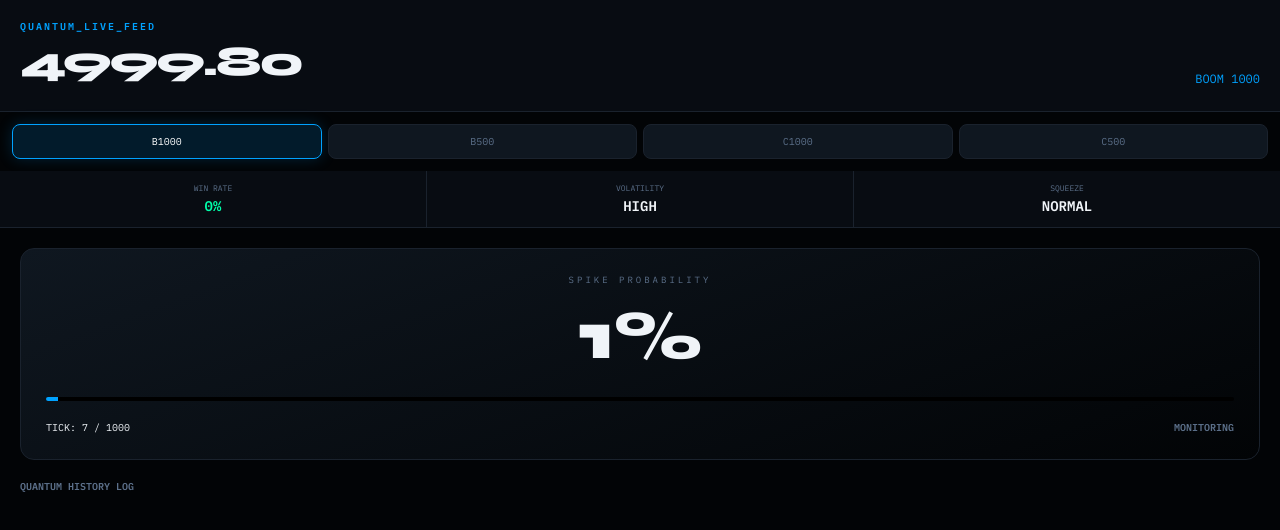
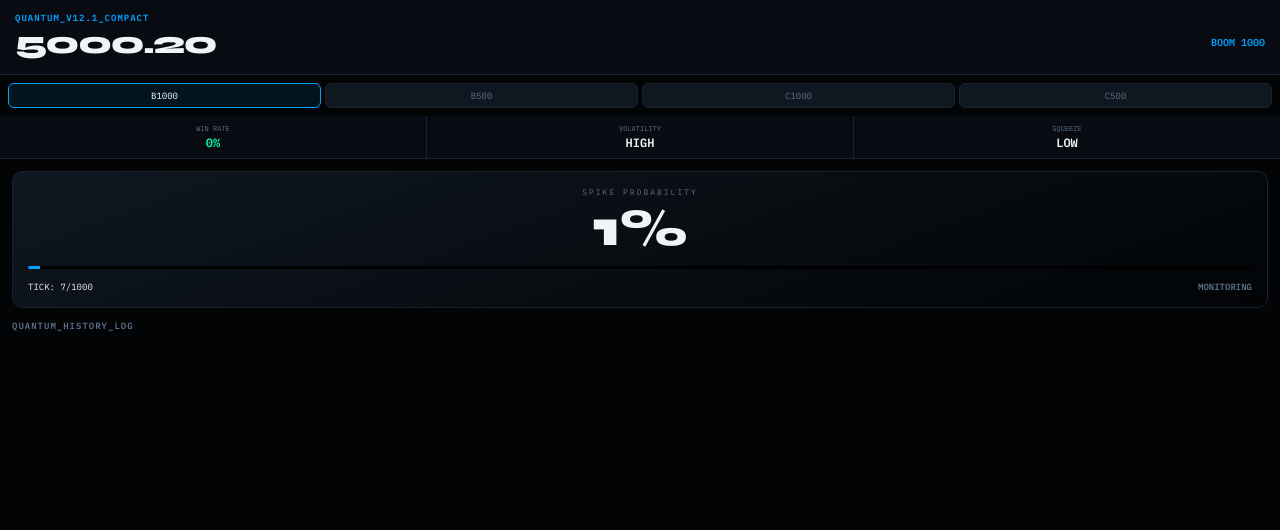
Before and after one commit to ahmedsamam/Test-deriv, a plain HTML site: page index.html in a window 1280 px wide. Drawn offline with Linux system fonts and the light colour scheme.

Commit message:
Update title and styles for Compact v12.1

```diff
--- a/index.html
+++ b/index.html
@@ -3,76 +3,72 @@
 <head>
     <meta charset="UTF-8">
     <meta name="viewport" content="width=device-width, initial-scale=1.0, maximum-scale=1.0, user-scalable=no">
-    <title>OKCOMPUTER — Quantum v12</title>
+    <title>OKCOMPUTER — Compact v12.1</title>
     <link href="https://fonts.googleapis.com/css2?family=IBM+Plex+Mono:wght@400;600&family=Syne:wght@800&display=swap" rel="stylesheet">
     <style>
         :root {
             --bg0: #020406; --bg1: #080c12; --bg2: #0f1720;
             --border: #1a222d; --up: #00ffaa; --dn: #ff2d55;
-            --bl: #00a2ff; --gl: #f0f4f8; --r: 14px;
+            --bl: #00a2ff; --gl: #f0f4f8; --r: 10px;
             --sans: 'Syne', sans-serif; --mono: 'IBM Plex Mono', monospace;
         }
 
         * { box-sizing: border-box; margin: 0; padding: 0; -webkit-tap-highlight-color: transparent; }
         body {
             height: 100dvh; background: var(--bg0); color: var(--gl);
-            font-family: var(--mono); font-size: 13px; overflow: hidden;
+            font-family: var(--mono); font-size: 12px; overflow: hidden;
             display: flex; flex-direction: column;
         }
 
-        /* Header & Quantum Price */
-        .hdr { padding: 20px; background: var(--bg1); border-bottom: 1px solid var(--border); }
-        .price-label { font-size: 10px; color: var(--bl); font-weight: 800; letter-spacing: 2px; }
-        .price-val { font-family: var(--sans); font-size: 42px; line-height: 1; margin: 8px 0; letter-spacing: -2px; }
+        /* Compact Header */
+        .hdr { padding: 12px 15px; background: var(--bg1); border-bottom: 1px solid var(--border); }
+        .price-label { font-size: 9px; color: var(--bl); font-weight: 800; letter-spacing: 1px; }
+        .price-row { display: flex; justify-content: space-between; align-items: center; }
+        .price-val { font-family: var(--sans); font-size: 32px; letter-spacing: -1.5px; }
 
-        /* Market Selector */
-        .mkt-grid { display: grid; grid-template-columns: repeat(4, 1fr); gap: 6px; padding: 12px; background: var(--bg0); }
+        /* Market Selector - Reduced Height */
+        .mkt-grid { display: grid; grid-template-columns: repeat(4, 1fr); gap: 4px; padding: 8px; background: var(--bg0); }
         .mkt-btn {
-            padding: 10px 0; background: var(--bg2); border: 1px solid var(--border);
-            border-radius: 8px; font-size: 10px; text-align: center; color: #5c708a; transition: 0.2s;
+            padding: 6px 0; background: var(--bg2); border: 1px solid var(--border);
+            border-radius: 6px; font-size: 9px; text-align: center; color: #5c708a;
         }
-        .mkt-btn.active { border-color: var(--bl); color: #fff; background: rgba(0, 162, 255, 0.15); box-shadow: 0 0 15px rgba(0, 162, 255, 0.2); }
+        .mkt-btn.active { border-color: var(--bl); color: #fff; background: rgba(0, 162, 255, 0.1); }
 
-        /* Quantum Metrics */
+        /* Metrics Bar - Slim */
         .metrics-row { display: grid; grid-template-columns: 1fr 1fr 1fr; gap: 1px; background: var(--border); border-bottom: 1px solid var(--border); }
-        .m-box { background: var(--bg1); padding: 12px; text-align: center; }
-        .m-lbl { font-size: 8px; color: #5c708a; margin-bottom: 4px; text-transform: uppercase; }
-        .m-val { font-weight: 600; font-size: 14px; }
+        .m-box { background: var(--bg1); padding: 8px; text-align: center; }
+        .m-lbl { font-size: 7px; color: #5c708a; margin-bottom: 2px; }
+        .m-val { font-weight: 600; font-size: 12px; }
 
-        /* Main Display */
-        .stage { flex: 1; padding: 20px; overflow-y: auto; }
+        /* Main Display - Scaled Down */
+        .stage { flex: 1; padding: 12px; overflow-y: auto; display: flex; flex-direction: column; }
         .quantum-card {
             background: linear-gradient(160deg, var(--bg2), var(--bg0));
-            border: 1px solid var(--border); border-radius: var(--r); padding: 25px;
-            position: relative; overflow: hidden; margin-bottom: 20px;
+            border: 1px solid var(--border); border-radius: var(--r); padding: 15px;
+            position: relative; margin-bottom: 12px; flex-shrink: 0;
         }
 
-        /* The Squeeze Visualizer */
-        .squeeze-bar { height: 4px; background: #000; border-radius: 2px; margin: 20px 0; overflow: hidden; display: flex; }
-        .sq-fill { height: 100%; transition: width 0.3s; }
+        .prob-large { font-family: var(--sans); font-size: 52px; text-align: center; margin: 5px 0; line-height: 1; }
 
-        /* Probability Pulse */
-        .prob-large { font-family: var(--sans); font-size: 68px; text-align: center; margin: 10px 0; position: relative; z-index: 2; }
-        .pulse-ring {
-            position: absolute; top: 50%; left: 50%; transform: translate(-50%, -50%);
-            width: 120px; height: 120px; border-radius: 50%;
-            border: 2px solid var(--bl); opacity: 0;
+        /* Compact Logs */
+        .log-container { flex: 1; overflow-y: auto; }
+        .log-row {
+            background: var(--bg1); padding: 8px 12px; border-radius: 6px;
+            margin-bottom: 4px; display: flex; justify-content: space-between;
+            align-items: center; border-left: 2px solid transparent; font-size: 11px;
         }
-        .anim-pulse { animation: pulse 1.5s infinite; }
-        @keyframes pulse { 0% { width: 120px; height: 120px; opacity: 0.5; } 100% { width: 220px; height: 220px; opacity: 0; } }
-
-        /* Log Styling */
-        .log-row { background: var(--bg1); padding: 12px; border-radius: 10px; margin-bottom: 8px; display: flex; justify-content: space-between; border-left: 3px solid transparent; }
         .win { border-left-color: var(--up); }
         .miss { border-left-color: var(--dn); }
 
+        .squeeze-bar { height: 3px; background: #000; border-radius: 2px; margin: 12px 0; overflow: hidden; }
+        .sq-fill { height: 100%; transition: width 0.3s; }
+
         #masterAlert {
             position: fixed; top: 0; left: 0; right: 0; bottom: 0;
-            background: rgba(255, 45, 85, 0.2); border: 4px solid var(--dn);
-            z-index: 9999; pointer-events: none; display: none;
+            border: 6px solid var(--dn); z-index: 9999; pointer-events: none; display: none;
             animation: flash 0.3s infinite alternate;
         }
-        @keyframes flash { from { opacity: 0.2; } to { opacity: 0.8; } }
+        @keyframes flash { from { opacity: 0.1; } to { opacity: 0.5; } }
     </style>
 </head>
 <body>
@@ -80,60 +76,53 @@
 <div id="masterAlert"></div>
 
 <header class="hdr">
-    <div class="price-label">QUANTUM_LIVE_FEED</div>
-    <div class="price-row" style="display:flex; justify-content:space-between; align-items: flex-end;">
+    <div class="price-label">QUANTUM_V12.1_COMPACT</div>
+    <div class="price-row">
         <div id="price" class="price-val">0.00</div>
-        <div id="mktLabel" style="font-size:12px; color:var(--bl); padding-bottom:5px;">BOOM 1000</div>
+        <div id="mktLabel" style="font-size:10px; color:var(--bl); font-weight:800;">BOOM 1000</div>
     </div>
 </header>
 
 <div class="mkt-grid" id="mktGrid"></div>
 
 <div class="metrics-row">
-    <div class="m-box"><div class="m-lbl">Win Rate</div><div id="winRate" class="m-val" style="color:var(--up)">0%</div></div>
-    <div class="m-box"><div class="m-lbl">Volatility</div><div id="volVal" class="m-val">STABLE</div></div>
-    <div class="m-box"><div class="m-lbl">Squeeze</div><div id="sqVal" class="m-val">LOW</div></div>
+    <div class="m-box"><div class="m-lbl">WIN RATE</div><div id="winRate" class="m-val" style="color:var(--up)">0%</div></div>
+    <div class="m-box"><div class="m-lbl">VOLATILITY</div><div id="volVal" class="m-val">STABLE</div></div>
+    <div class="m-box"><div class="m-lbl">SQUEEZE</div><div id="sqVal" class="m-val">LOW</div></div>
 </div>
 
 <main class="stage">
     <div class="quantum-card">
-        <div id="pulse" class="pulse-ring"></div>
-        <div style="text-align:center; font-size:9px; color:#5c708a; letter-spacing:3px;">SPIKE PROBABILITY</div>
+        <div style="text-align:center; font-size:8px; color:#5c708a; letter-spacing:2px;">SPIKE PROBABILITY</div>
         <div id="probDisplay" class="prob-large">0%</div>
-
-        <div class="squeeze-bar">
-            <div id="pBar" class="sq-fill" style="background:var(--bl); width:0%;"></div>
-        </div>
-
-        <div style="display:flex; justify-content:space-between; font-size:10px;">
-            <span id="tickStatus">TICK: 0 / 1000</span>
-            <span id="stateTxt" style="font-weight:600;">CALCULATING...</span>
+        <div class="squeeze-bar"><div id="pBar" class="sq-fill" style="background:var(--bl); width:0%;"></div></div>
+        <div style="display:flex; justify-content:space-between; font-size:9px;">
+            <span id="tickStatus">TICK: 0/1000</span>
+            <span id="stateTxt" style="font-weight:800; color:#5c708a">MONITORING</span>
         </div>
     </div>
 
-    <div style="font-size:10px; color:#5c708a; margin-bottom:12px; font-weight:800;">QUANTUM HISTORY LOG</div>
-    <div id="logs"></div>
+    <div style="font-size:9px; color:#5c708a; margin-bottom:8px; font-weight:800; letter-spacing:1px;">QUANTUM_HISTORY_LOG</div>
+    <div class="log-container" id="logs"></div>
 </main>
 
 <script>
     const mktConfigs = [
-        { id: 'B1000', name: 'BOOM 1000', avg: 1000, color: '#00ffaa' },
-        { id: 'B500', name: 'BOOM 500', avg: 500, color: '#00ffaa' },
-        { id: 'C1000', name: 'CRASH 1000', avg: 1000, color: '#ff2d55' },
-        { id: 'C500', name: 'CRASH 500', avg: 500, color: '#ff2d55' }
+        { id: 'B1000', avg: 1000, color: '#00ffaa' },
+        { id: 'B500', avg: 500, color: '#00ffaa' },
+        { id: 'C1000', avg: 1000, color: '#ff2d55' },
+        { id: 'C500', avg: 500, color: '#ff2d55' }
     ];
 
     let engine = {
         mkt: mktConfigs[0],
         price: 5000,
         ticks: 0,
-        history: [],
         lastPrices: [0,0,0,0,0],
         stats: { wins: 0, total: 0 },
         alertLevel: 0
     };
 
-    // UI Init
     const grid = document.getElementById('mktGrid');
     mktConfigs.forEach(m => {
         const b = document.createElement('div');
@@ -142,96 +131,67 @@
         b.onclick = () => {
             document.querySelectorAll('.mkt-btn').forEach(x => x.classList.remove('active'));
             b.classList.add('active');
-            engine.mkt = m;
-            engine.ticks = 0;
-            document.getElementById('mktLabel').innerText = m.name;
+            engine.mkt = m; engine.ticks = 0;
+            document.getElementById('mktLabel').innerText = m.id;
             document.getElementById('mktLabel').style.color = m.color;
         };
         grid.appendChild(b);
     });
 
-    function runEngine() {
-        // 1. Tick Updates
+    function run() {
         let change = (Math.random() * 0.4) - 0.2;
-        engine.price += change;
-        engine.ticks++;
-        engine.lastPrices.push(engine.price);
-        engine.lastPrices.shift();
+        engine.price += change; engine.ticks++;
+        engine.lastPrices.push(engine.price); engine.lastPrices.shift();
 
-        // 2. Quantum Probability Calculation (The "Expert" Math)
         let base = (engine.ticks / engine.mkt.avg) * 100;
+        let range = Math.max(...engine.lastPrices) - Math.min(...engine.lastPrices);
+        let squeeze = range < 0.12 ? 15 : 0;
+        let prob = Math.min(Math.round(base + squeeze), 99);
 
-        // Velocity Squeeze Detection
-        let range = Math.max(...engine.lastPrices) - Math.min(...engine.lastPrices);
-        let squeezeFactor = range < 0.15 ? 12 : 0; // If price is stuck in narrow range, spike is loading
-
-        let prob = Math.min(Math.round(base + squeezeFactor), 99);
-
-        // 3. UI Sync
         document.getElementById('price').innerText = engine.price.toFixed(2);
         document.getElementById('probDisplay').innerText = prob + '%';
         document.getElementById('pBar').style.width = prob + '%';
-        document.getElementById('tickStatus').innerText = `TICK: ${engine.ticks} / ${engine.mkt.avg}`;
+        document.getElementById('tickStatus').innerText = `TICK: ${engine.ticks}/${engine.mkt.avg}`;
         document.getElementById('volVal').innerText = range < 0.2 ? 'STABLE' : 'HIGH';
-        document.getElementById('sqVal').innerText = squeezeFactor > 0 ? 'CRITICAL' : 'NORMAL';
+        document.getElementById('sqVal').innerText = squeeze > 0 ? 'CRITICAL' : 'LOW';
 
-        // 4. Alert States
         const alertOverlay = document.getElementById('masterAlert');
-        const pulse = document.getElementById('pulse');
         const stateTxt = document.getElementById('stateTxt');
 
         if (prob >= 90) {
             engine.alertLevel = 2;
             alertOverlay.style.display = 'block';
-            pulse.classList.add('anim-pulse');
-            stateTxt.innerText = "EXECUTE NOW";
-            stateTxt.style.color = "var(--dn)";
+            stateTxt.innerText = "EXECUTE"; stateTxt.style.color = "var(--dn)";
         } else if (prob >= 75) {
             engine.alertLevel = 1;
             alertOverlay.style.display = 'none';
-            pulse.classList.add('anim-pulse');
-            stateTxt.innerText = "PREPARING...";
-            stateTxt.style.color = "#f5a623";
+            stateTxt.innerText = "PREPARE"; stateTxt.style.color = "#f5a623";
         } else {
             engine.alertLevel = 0;
             alertOverlay.style.display = 'none';
-            pulse.classList.remove('anim-pulse');
-            stateTxt.innerText = "MONITORING";
-            stateTxt.style.color = "#5c708a";
+            stateTxt.innerText = "MONITORING"; stateTxt.style.color = "#5c708a";
         }
 
-        // 5. Spike Simulator (Historical Backtest)
-        if (Math.random() > 0.993) {
-            let spike = (Math.random() * 30) + 15;
+        if (Math.random() > 0.994) {
+            let spike = (Math.random() * 25) + 15;
             engine.price += (engine.mkt.id.startsWith('B')) ? spike : -spike;
             logEvent(engine.alertLevel >= 1 ? 'WIN' : 'MISS');
             engine.ticks = 0;
         }
-
-        if (engine.ticks > engine.mkt.avg * 1.3) {
-            logEvent('MISS');
-            engine.ticks = 0;
-        }
+        if (engine.ticks > engine.mkt.avg * 1.3) { logEvent('MISS'); engine.ticks = 0; }
     }
 
     function logEvent(type) {
         const logs = document.getElementById('logs');
         const row = document.createElement('div');
         row.className = `log-row ${type.toLowerCase()}`;
-        row.innerHTML = `
-            <div>
-                <div style="font-weight:600">${engine.mkt.id} Signal</div>
-                <div style="font-size:9px; color:#5c708a">Confirmed @ ${engine.ticks} ticks</div>
-            </div>
-            <div style="font-weight:800; color:${type==='WIN'?'var(--up)':'var(--dn)'}">${type}</div>
-        `;
+        row.innerHTML = `<span>${engine.mkt.id} SIGNAL</span><span style="font-weight:800; color:${type==='WIN'?'var(--up)':'var(--dn)'}">${type}</span>`;
         logs.prepend(row);
-        engine.stats.total++;
-        if(type === 'WIN') engine.stats.wins++;
+        engine.stats.total++; if(type === 'WIN') engine.stats.wins++;
         document.getElementById('winRate').innerText = Math.round((engine.stats.wins/engine.stats.total)*100) + '%';
     }
 
-    setInterval(runEngine, 650);
+    setInterval(run, 650);
 </script>
 </body>
 </html>
```
